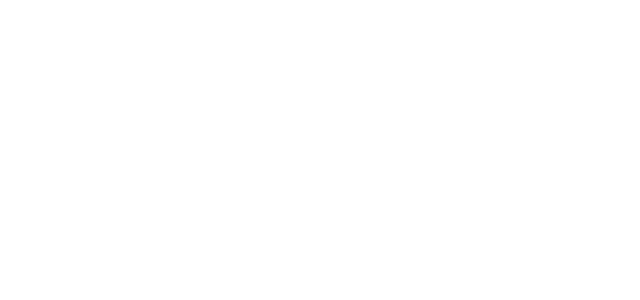
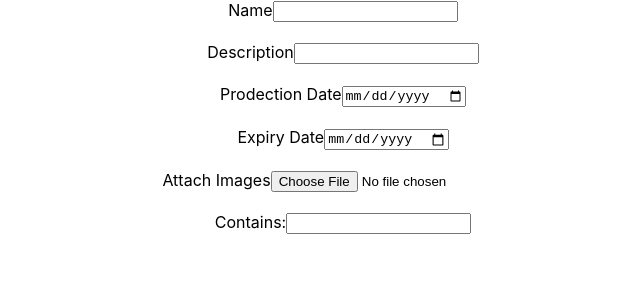
Before and after one commit to ann-swords/no-more-yo3an-project, a React (Create React App) app in the folder frontend/: page /donate in a window 1280 px wide. Before the commit this address had no page. Shown: the top 300 px of the page, without its empty margins (297-937 px from the left). Built offline with nearby package versions, Linux system fonts and the light colour scheme.

Commit message:
adding donation form

```diff
--- a/frontend/src/App.js
+++ b/frontend/src/App.js
@@ -2,6 +2,8 @@ import './App.css';
 import Signup from './components/Signup/Signup';
 import Login from './components/Login/Login';
 import HomePage from './components/HomePage/HomePage';
+import Food from './components/CreateFood/Food';
+
 import { useState, useEffect} from "react";
 import { BrowserRouter as Router, Routes, Route } from "react-router-dom";
 import jwt_decode from "jwt-decode";
@@ -29,11 +31,11 @@ function App() {
       }
     }
   },[])
-//User Authentication:
+
 
 
 const loginHandler = (cred) =>{
-  axios.post("http://localhost:4000/auth/signin")
+  axios.post("http://localhost:4000/auth/signin", cred)
   .then(res =>{
     if(res.data.token != null){
       localStorage.setItem("token", res.data.token);
@@ -63,9 +65,10 @@ const registerHandler = (user) => {
     <Router>
     <div className="App">
       <Routes>
-        {/* <Route path="*" element={<HomePage />} /> */}
+        <Route path="*" element={isAuth? <HomePage></HomePage> : <Login login={loginHandler}/>} />
         <Route path="/signup" element={<Signup register={registerHandler}/>} />
-        <Route path="/login" element={isAuth? <HomePage></HomePage> : <Login login={loginHandler}/>} />
+        <Route path="/login" element={ <Login login={loginHandler}/>} />
+        <Route path="/donate" element={ <Food/>} />
       </Routes>
     </div>
   </Router>
--- /dev/null
+++ b/frontend/src/components/CreateFood/Food.jsx
@@ -0,0 +1,39 @@
+import React from 'react'
+
+export default function Food() {
+
+
+  return (
+    <div>
+
+
+<form action="">
+    <label >Name</label>
+    <input type="text" />
+    <br /><br />
+
+    <label >Description</label>
+    <input type="text" />
+    <br /><br />
+
+    <label >Prodection Date</label>
+    <input type="date" />
+    <br /><br />
+
+    <label >Expiry Date</label>
+    <input type="date" />
+    <br /><br />
+
+    <label >Attach Images</label>
+    <input type="file" />
+    <br /><br />
+
+    <label >Contains:</label>
+    <input type="text" />
+    <br /><br />
+
+</form>
+
+    </div>
+  )
+}
```
